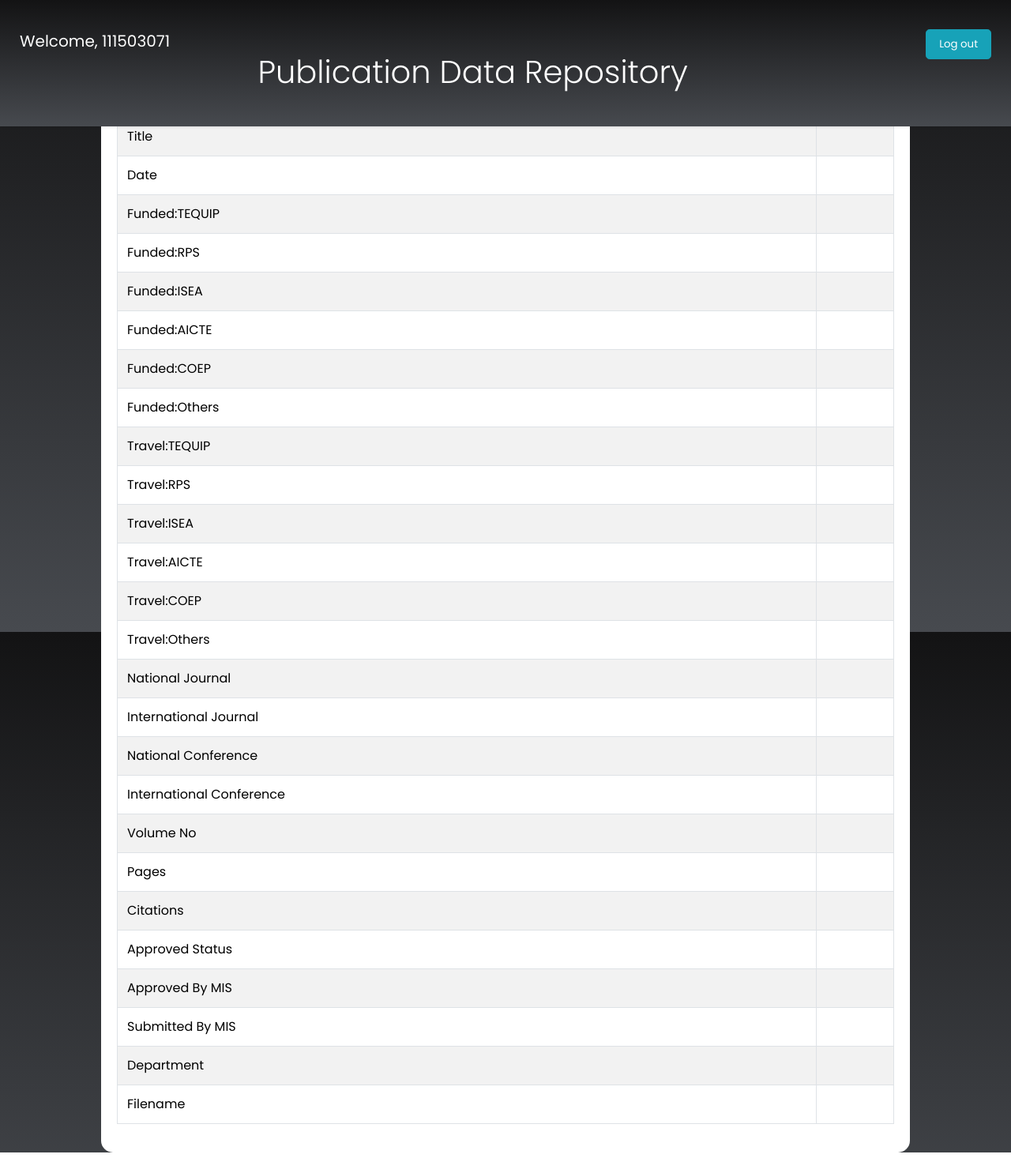
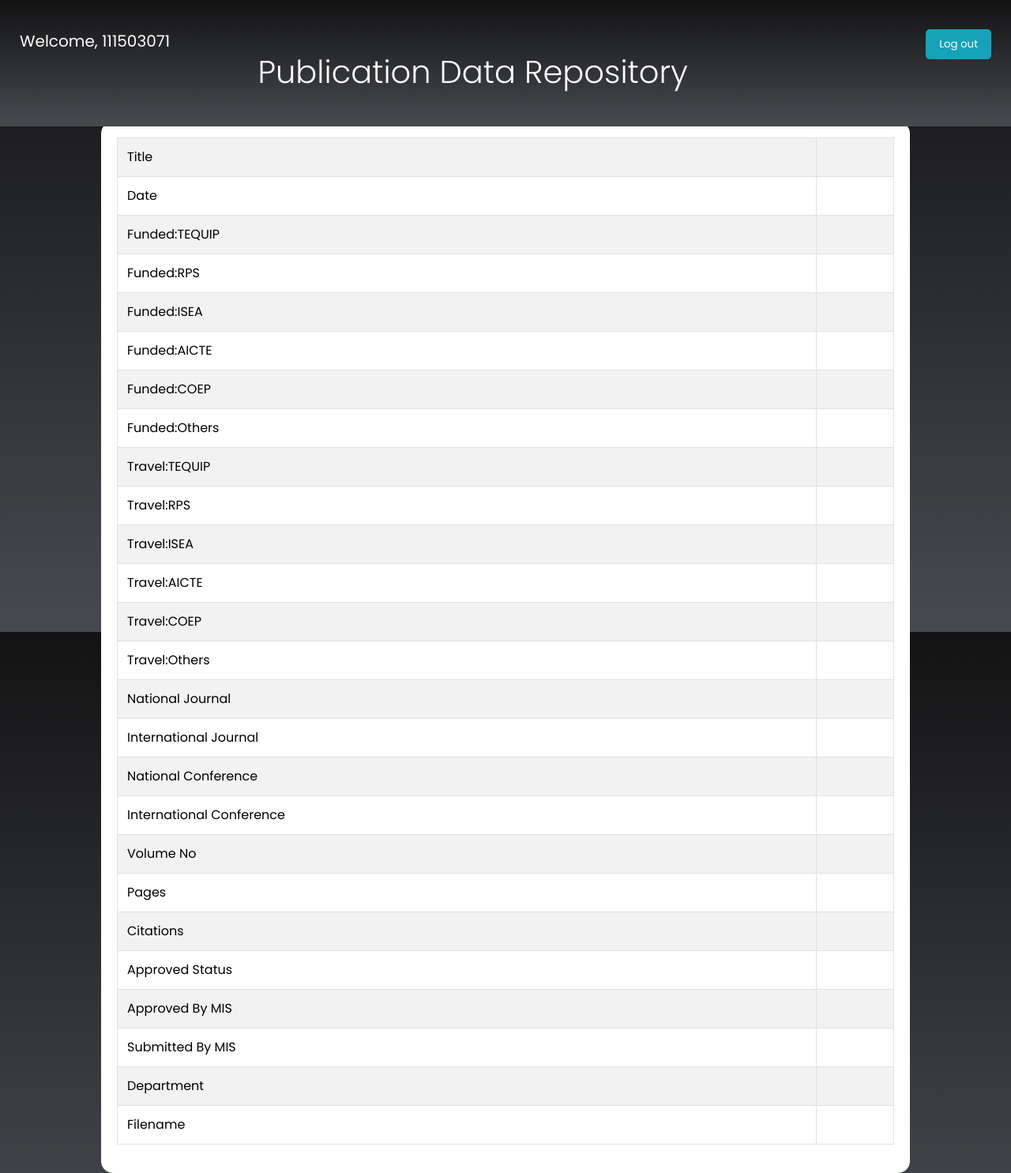
Before and after one commit to tejas0208/Publication-Data-Repository, a PHP site: page /details.php in a window 1280 px wide. Shown: the whole page at 79% size. Before the commit the page ends 1459 px from the top, so only its background shows below. Run offline with PHP 8.4, Linux system fonts and the light colour scheme; a user stored in the database is signed in; data that the repository does not hold is empty.

Commit message:
Fixed top margins

```diff
--- a/css/register.css
+++ b/css/register.css
@@ -1,6 +1,7 @@
 .register {
   width: 60%;
   margin: auto;
+  margin-top: 5%;
   padding: 50px;
   background: white;
   border-radius: 15px;
@@ -10,7 +11,7 @@
 .submissions, .pendingappr, .myappr, .pendingappl, .newappl, .myappl {
   width: 80%;
   margin: auto;
-  margin-top: 10%;
+  margin-top: 12%;
   padding: 20px;
   background: white;
   border-radius: 15px;
```
